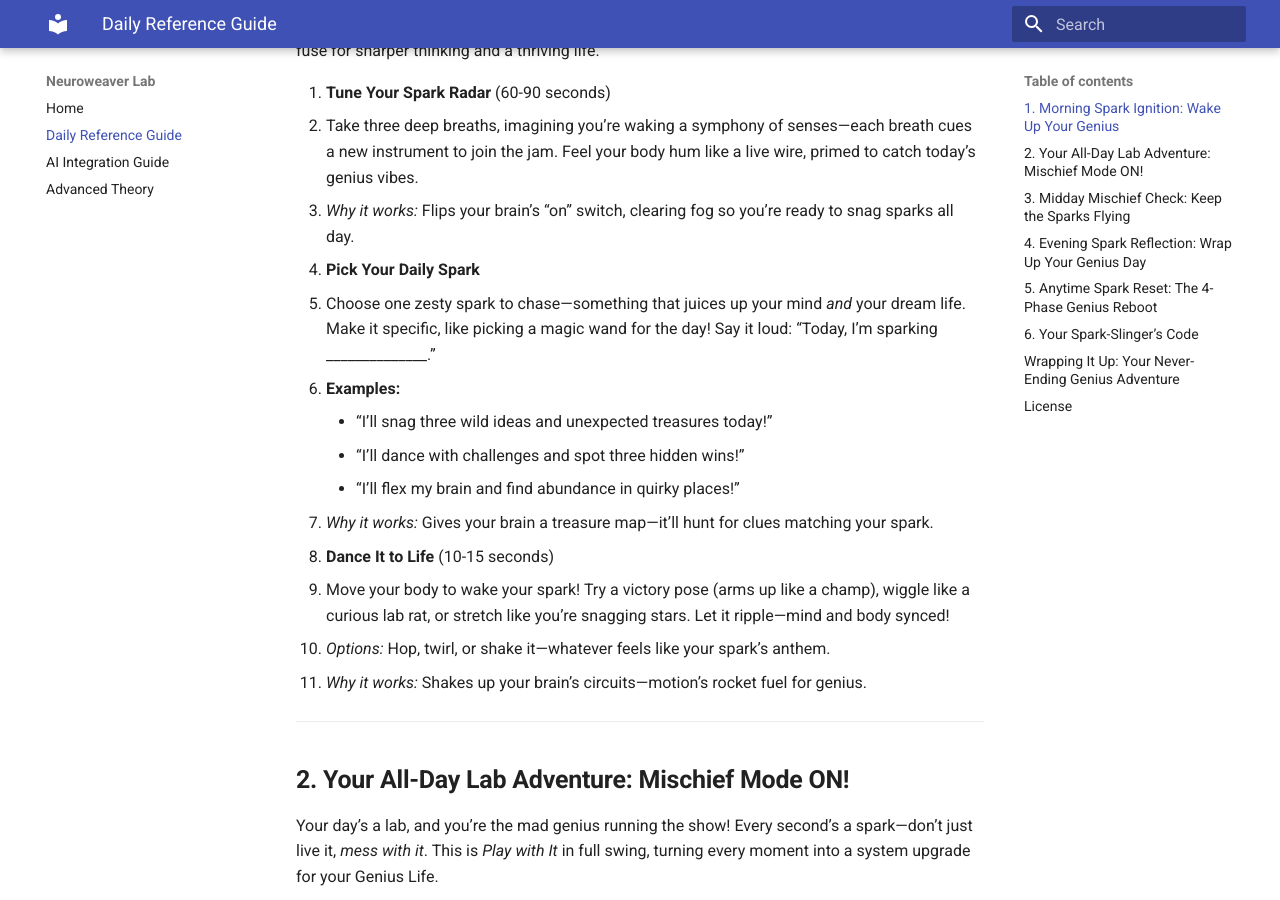
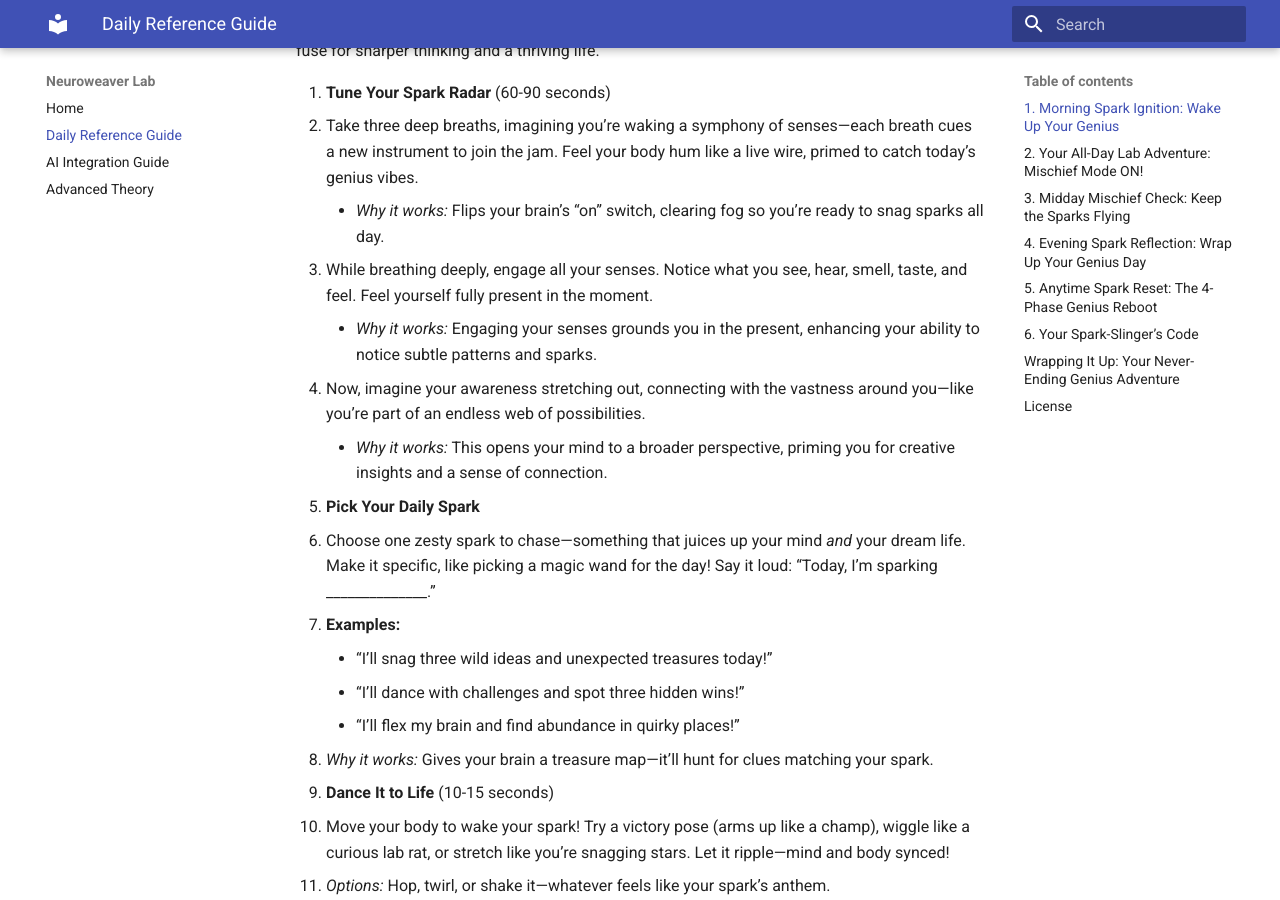
Before and after one commit to phillipclapham/neuroweaver, an MkDocs documentation site: the page built from docs/Daily_Reference_Guide.md, in a window 1280 px wide and 900 px high, scrolled down 588 px. Built offline with MkDocs 1.6.1 and Material for MkDocs 9.7.7, drawn with Linux system fonts in a browser that asks for light colours.

Commit message:
book refinements

```diff
--- a/docs/Daily_Reference_Guide.md
+++ b/docs/Daily_Reference_Guide.md
@@ -14,7 +14,11 @@ Kickstart your day like a spark-slinger firing up the lab! This is your *Set a S
 
 1. **Tune Your Spark Radar** (60-90 seconds)
    - Take three deep breaths, imagining you’re waking a symphony of senses—each breath cues a new instrument to join the jam. Feel your body hum like a live wire, primed to catch today’s genius vibes.
-   - *Why it works:* Flips your brain’s “on” switch, clearing fog so you’re ready to snag sparks all day.
+     - *Why it works:* Flips your brain’s “on” switch, clearing fog so you’re ready to snag sparks all day.
+   - While breathing deeply, engage all your senses. Notice what you see, hear, smell, taste, and feel. Feel yourself fully present in the moment.
+     - *Why it works:* Engaging your senses grounds you in the present, enhancing your ability to notice subtle patterns and sparks.
+   - Now, imagine your awareness stretching out, connecting with the vastness around you—like you’re part of an endless web of possibilities.
+     - *Why it works:* This opens your mind to a broader perspective, priming you for creative insights and a sense of connection.
 
 2. **Pick Your Daily Spark**
    - Choose one zesty spark to chase—something that juices up your mind *and* your dream life. Make it specific, like picking a magic wand for the day! Say it loud: “Today, I’m sparking ______________.”
```
Also changed, not shown: site/Daily_Reference_Guide/index.html, site/search/search_index.json.
